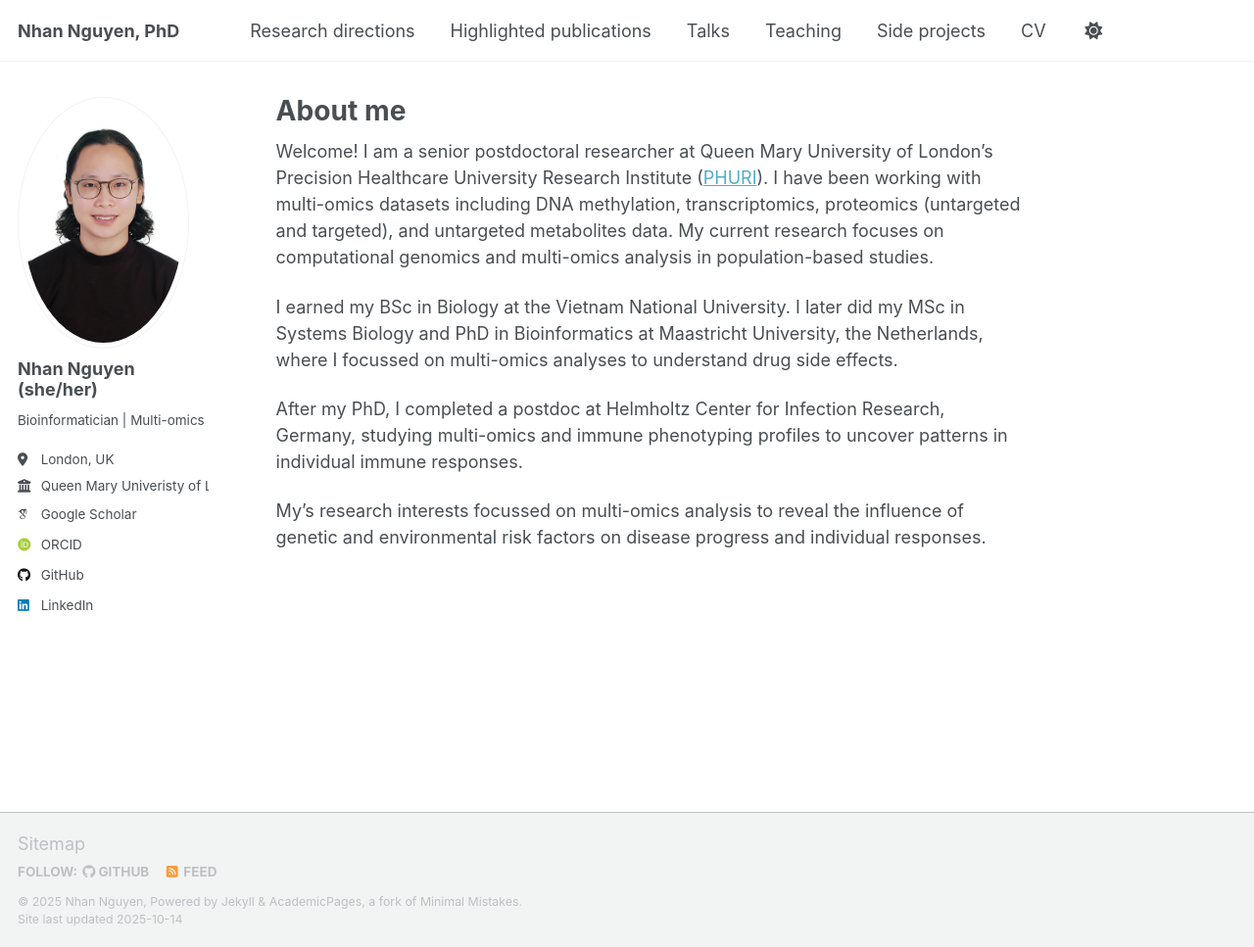
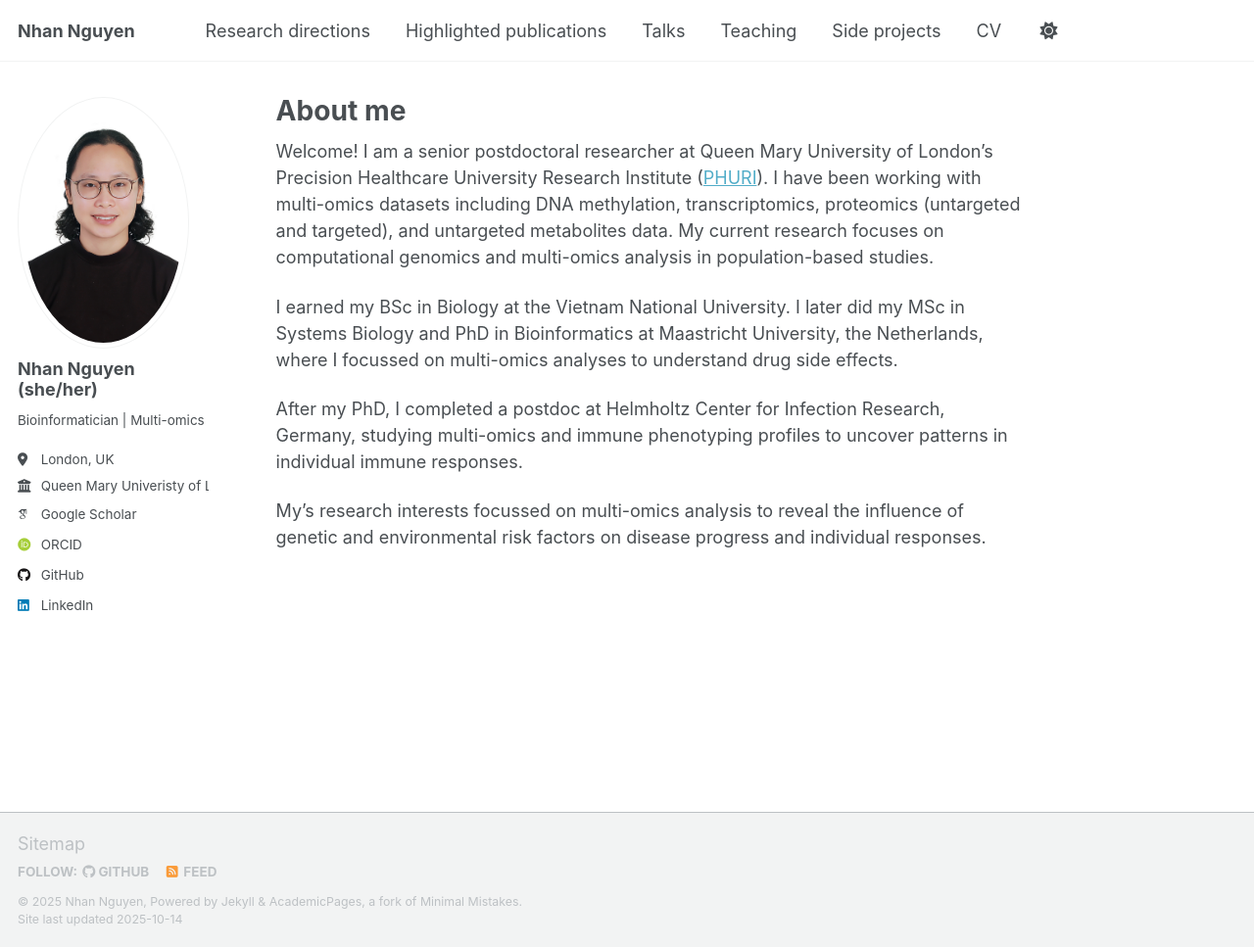
Before and after one commit to NhanNguyen000/NhanNguyen000.github.io, a Jekyll site: the page built from _pages/about.md, in a window 1280 px wide and 967 px high. Shown: the whole window at 98% size. Built offline with Jekyll 4.4.1, drawn with Linux system fonts in a browser that asks for light colours; some web fonts are replaced; a script that is not in the unit is left out.

Commit message:
Update _config.yml

```diff
--- a/_config.yml
+++ b/_config.yml
@@ -9,7 +9,7 @@
 # Basic Site Settings
 locale                   : "en-US"
 site_theme               : "default" # Currently available options are "default", "air"
-title                    : "Nhan Nguyen, PhD"
+title                    : "Nhan Nguyen"
 title_separator          : "-"
 name                     : &name "Nhan Nguyen"
 description              : &description "Your Name's academic portfolio"   # Update this with a general description of your site, this is the default if not overridden by a page
```
